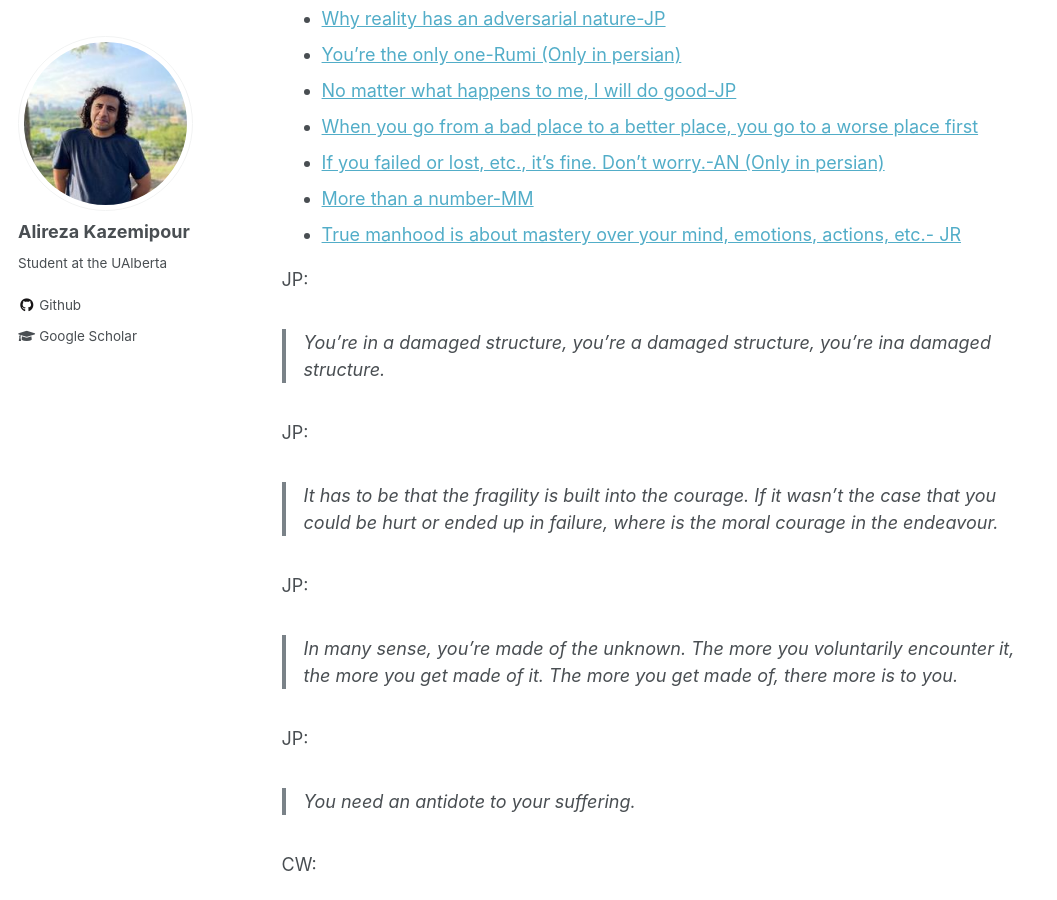
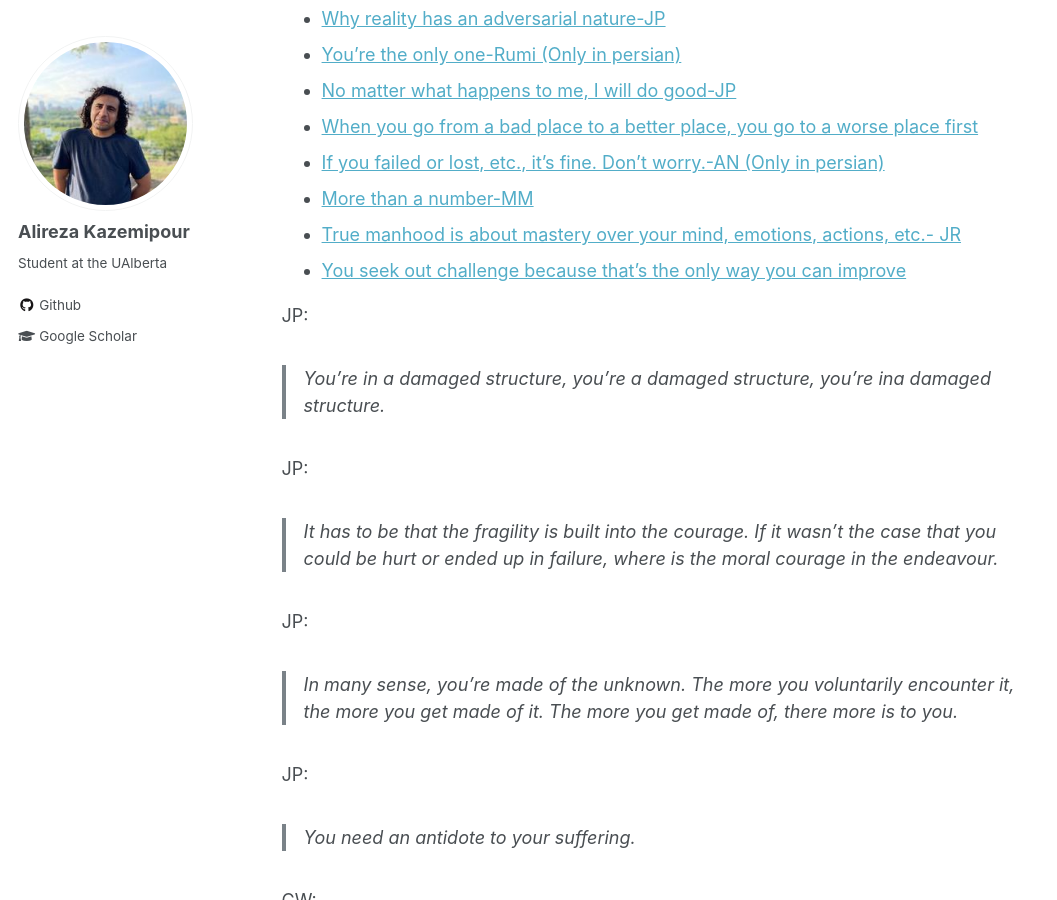
Before and after one commit to alirezakazemipour/alirezakazemipour.github.io, a Jekyll site: the page built from _misc/misc-1.md, in a window 1280 px wide and 900 px high, scrolled down 1763 px. Shown: the whole window, without its empty margins (0-1057 px from the left). Built offline with Jekyll 4.4.1, drawn with Linux system fonts in a browser that asks for light colours.

Commit message:
add new video's link

```diff
--- a/_misc/misc-1.md
+++ b/_misc/misc-1.md
@@ -54,6 +54,7 @@
 - [If you failed or lost, etc., it's fine. Don't worry.-AN (Only in persian)](https://www.instagram.com/reel/DMgH1PjIMdk/?l=1)
 - [More than a number-MM](https://github.com/alirezakazemipour/alirezakazemipour.github.io/raw/refs/heads/master/_vids/more%20than%20a%20number.mp4)
 - [True manhood is about mastery over your mind, emotions, actions, etc.- JR](https://www.youtube.com/watch?v=p0Hlvi5q9QM&t=328s)
+- [You seek out challenge because that's the only way you can improve](https://github.com/alirezakazemipour/alirezakazemipour.github.io/raw/refs/heads/master/_vids/You%20seek%20out%20challenge%20because%20that's%20the%20only%20way%20you%20can%20improve.mp4)
 
 JP:
 > You're in a damaged structure, you're a damaged structure, you're ina damaged structure.
```
